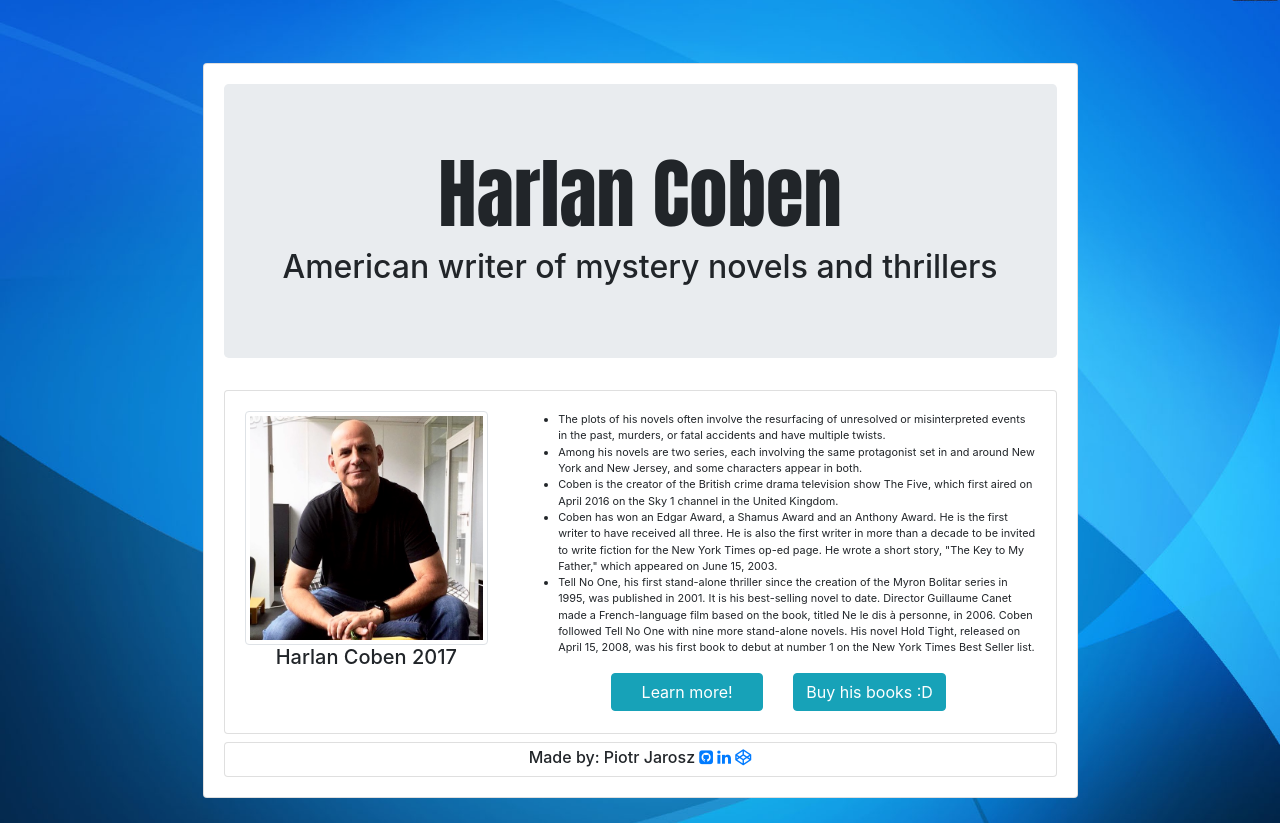
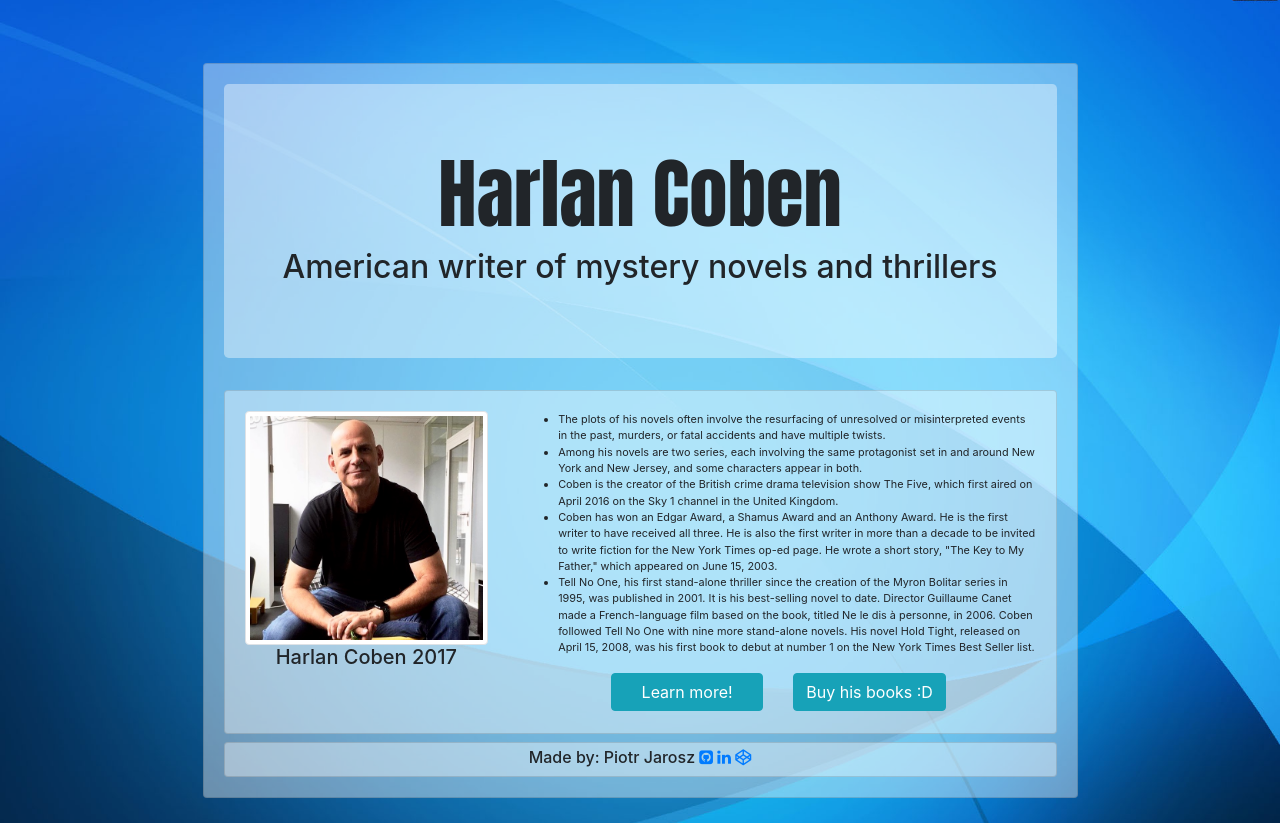
Before and after one commit to codeallyio/tribute-page, a plain HTML site: page index.html in a window 1280 px wide. Drawn offline with nearby package versions, Linux system fonts and the light colour scheme.

Commit message:
fixed opacity

```diff
--- a/css/style.css
+++ b/css/style.css
@@ -12,7 +12,7 @@
 }
 
 .jumbotron{
-  background-color: rgba(255,255,255,0.4);
+  background-color: rgba(255,255,255,0.4) !important;
 }
 
 #main-card{
@@ -21,9 +21,12 @@
     margin-bottom: 2%;
 }
 
+.card{
+    background-color: rgba(255,255,255,0.4) !important;
+}
+
 .flex-item{
   self-align: center;
-  background-color: rgba(255,255,255,0.4);
 }
 
 .flex-container{
```
